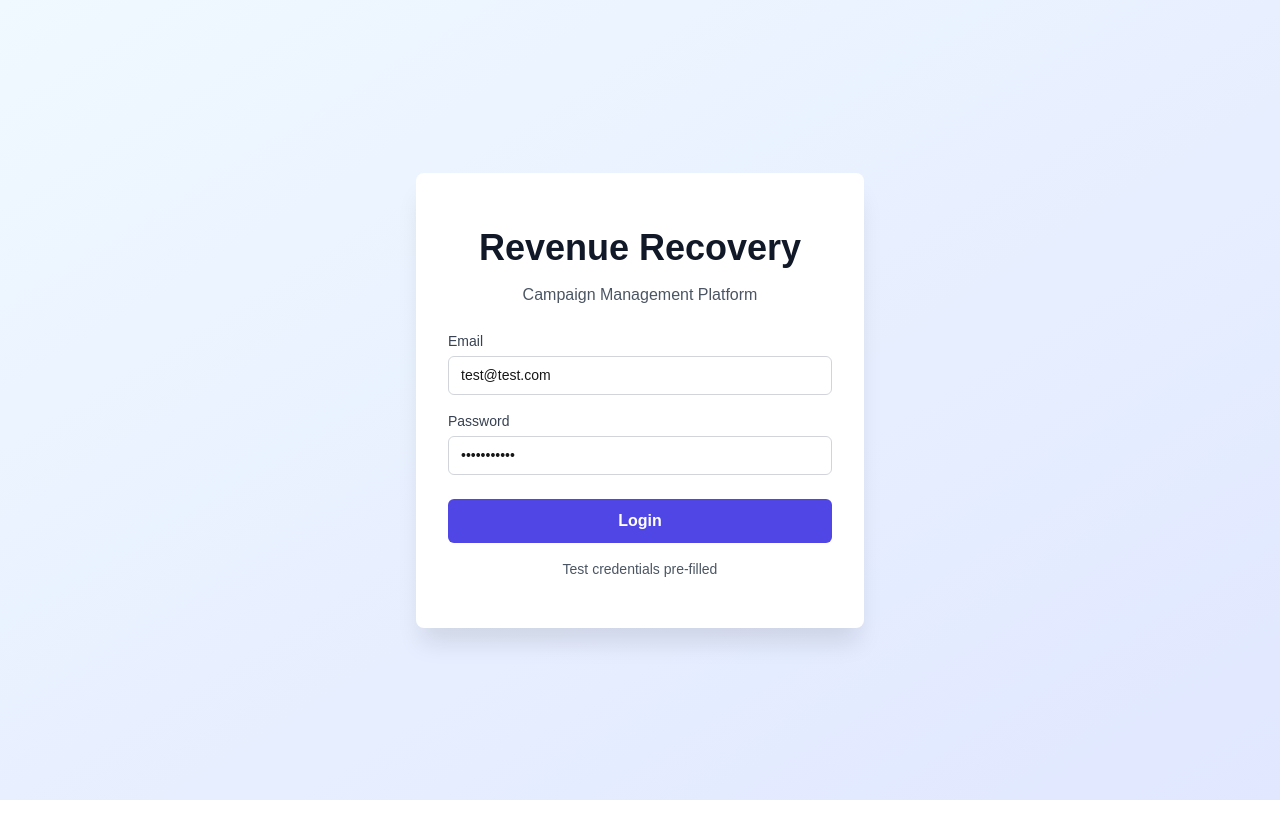
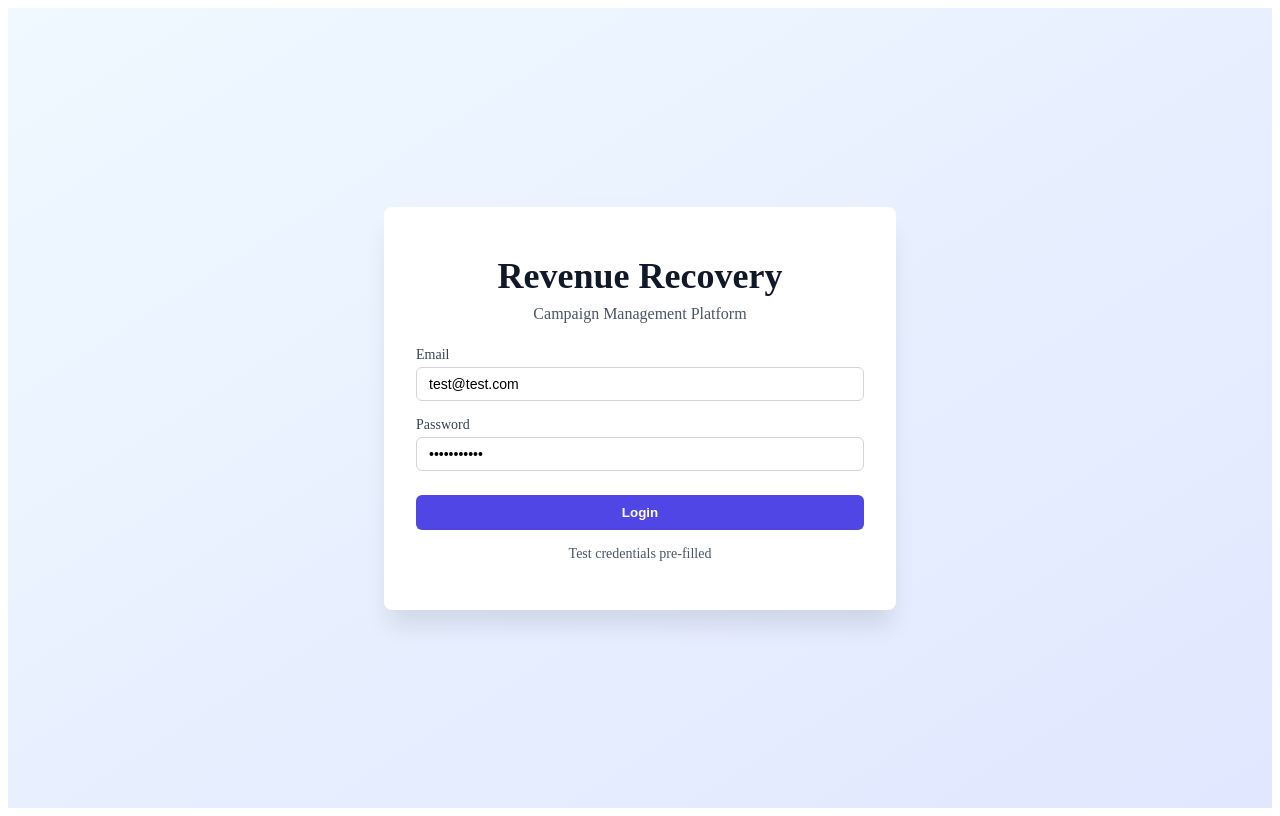
Before and after one commit to growthhousepro/revenue-recovery-frontend, a Next.js app: page /login in a window 1280 px wide. Built offline with nearby package versions, Linux system fonts and the light colour scheme.

Commit message:
Remove Geist font imports

```diff
--- a/app/layout.tsx
+++ b/app/layout.tsx
@@ -1,33 +1,18 @@
 import type { Metadata } from "next";
-import { Geist, Geist_Mono } from "next/font/google";
-import "./globals.css";
-
-const geistSans = Geist({
-  variable: "--font-geist-sans",
-  subsets: ["latin"],
-});
-
-const geistMono = Geist_Mono({
-  variable: "--font-geist-mono",
-  subsets: ["latin"],
-});
 
 export const metadata: Metadata = {
-  title: "Create Next App",
-  description: "Generated by create next app",
+  title: "GrowthHouse - Revenue Recovery Platform",
+  description: "AI-powered email outreach and booking detection",
 };
 
 export default function RootLayout({
   children,
-}: Readonly<{
+}: {
   children: React.ReactNode;
-}>) {
+}) {
   return (
-    <html
-      lang="en"
-      className={`${geistSans.variable} ${geistMono.variable} h-full antialiased`}
-    >
-      <body className="min-h-full flex flex-col">{children}</body>
+    <html lang="en">
+      <body>{children}</body>
     </html>
   );
 }
```
